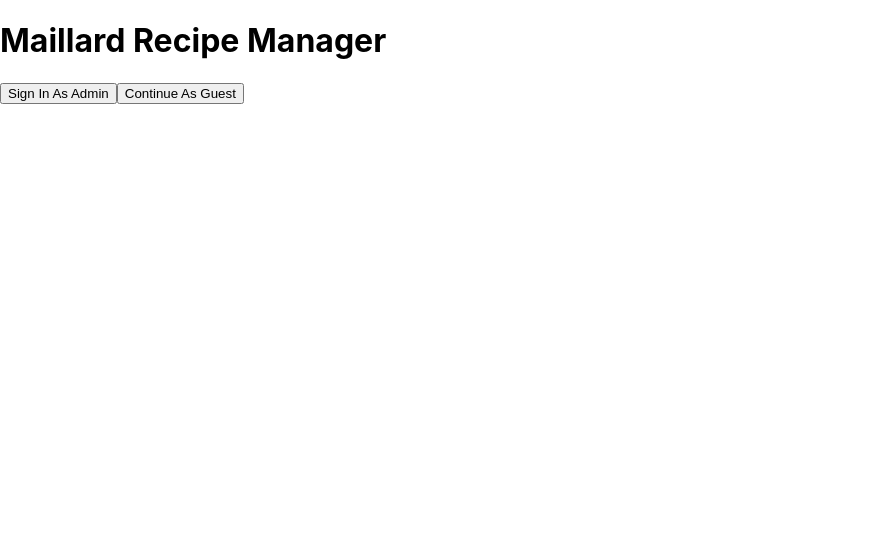
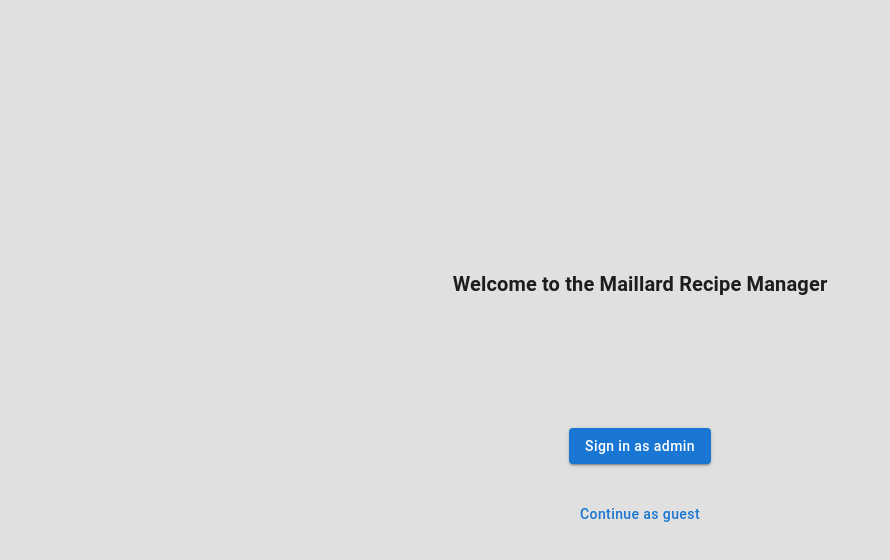
Before and after one commit to BenHunt17/maillard-frontend, a React (Create React App) app: page /login in a window 1280 px wide. Shown: the top 560 px of the page, without its empty margins (0-890 px from the left). Built offline with nearby package versions, Linux system fonts and the light colour scheme.

Commit message:
Install MuI
Install MuI
Setup a testbed theme and setup roboto font etc

Redesign login page to look nicer

```diff
--- a/package.json
+++ b/package.json
@@ -3,6 +3,10 @@
   "version": "0.1.0",
   "private": true,
   "dependencies": {
+    "@emotion/react": "^11.11.1",
+    "@emotion/styled": "^11.11.0",
+    "@mui/icons-material": "^5.14.12",
+    "@mui/material": "^5.14.12",
     "@types/node": "^16.18.54",
     "@types/react": "^18.2.22",
     "@types/react-dom": "^18.2.7",
--- a/src/App.tsx
+++ b/src/App.tsx
@@ -20,10 +20,13 @@ export default function App() {
         }
       })
       .catch((_) => {
-        setAdminIsLoggedIn(false);
-        navigate("/login");
+        //TODO - show error?
       });
   }, [navigate, setAdminIsLoggedIn]);
 
-  return <p>Loading</p>;
+  return (
+    <>
+      <p>Loading</p>
+    </>
+  );
 }
--- a/src/index.tsx
+++ b/src/index.tsx
@@ -13,6 +13,8 @@ import LoginController from "./login/controller/LoginController";
 import RecipeCollectionController from "./recipes/collection/controller/RecipeCollectionController";
 import HeaderView from "./header/view/HeaderView";
 import App from "./App";
+import { ThemeProvider } from "@emotion/react";
+import { CssBaseline, createTheme } from "@mui/material";
 
 const router = createBrowserRouter(
   createRoutesFromElements(
@@ -26,13 +28,31 @@ const router = createBrowserRouter(
   )
 );
 
+const theme = createTheme({
+  //TODO - put this into another file and properly make the typography/colour pallete
+  palette: {
+    background: { default: "#e0e0e0" },
+  },
+  typography: {
+    button: {
+      textTransform: "none",
+    },
+    h6: {
+      fontWeight: "bold",
+    },
+  },
+});
+
 const root = ReactDOM.createRoot(
   document.getElementById("root") as HTMLElement
 );
 root.render(
   <React.StrictMode>
     <AuthProvider>
-      <RouterProvider router={router} />
+      <ThemeProvider theme={theme}>
+        <CssBaseline />
+        <RouterProvider router={router} />
+      </ThemeProvider>
     </AuthProvider>
   </React.StrictMode>
 );
--- a/src/login/view/LoginView.tsx
+++ b/src/login/view/LoginView.tsx
@@ -1,3 +1,5 @@
+import { Box, Button, Typography } from "@mui/material";
+
 interface LoginViewProps {
   handleLogin: () => void;
   handleGuestUser: () => void;
@@ -8,10 +10,23 @@ export default function LoginView({
   handleGuestUser,
 }: LoginViewProps) {
   return (
-    <>
-      <h1>Maillard Recipe Manager</h1>
-      <button onClick={handleLogin}>Sign In As Admin</button>
-      <button onClick={handleGuestUser}>Continue As Guest</button>
-    </>
+    <Box
+      display="flex"
+      gap={16}
+      flexDirection="column"
+      alignItems="center"
+      justifyContent="center"
+      height="100vh"
+    >
+      <Typography variant="h6" textAlign="center">
+        Welcome to the Maillard Recipe Manager
+      </Typography>
+      <Box display="flex" gap={4} flexDirection="column">
+        <Button variant="contained" onClick={handleLogin}>
+          Sign in as admin
+        </Button>
+        <Button onClick={handleGuestUser}>Continue as guest</Button>
+      </Box>
+    </Box>
   );
 }
```
Also changed, not shown: 1 other file (tests, documents, lock files or other folders).
